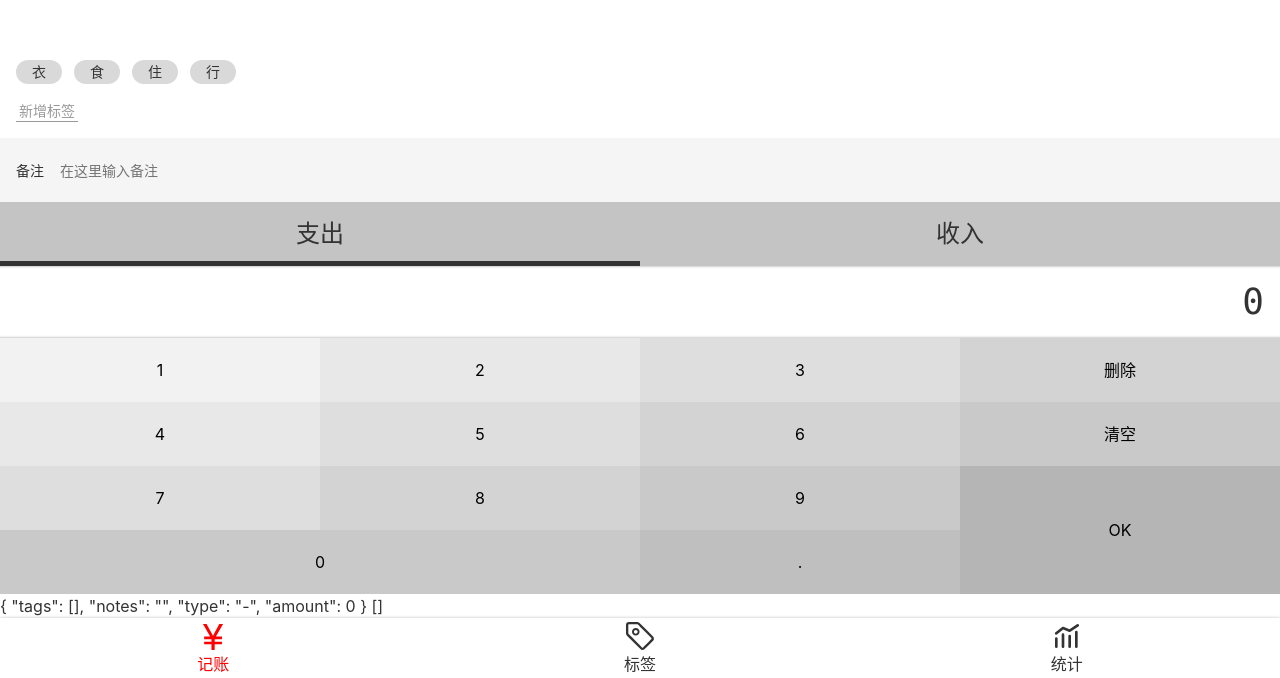
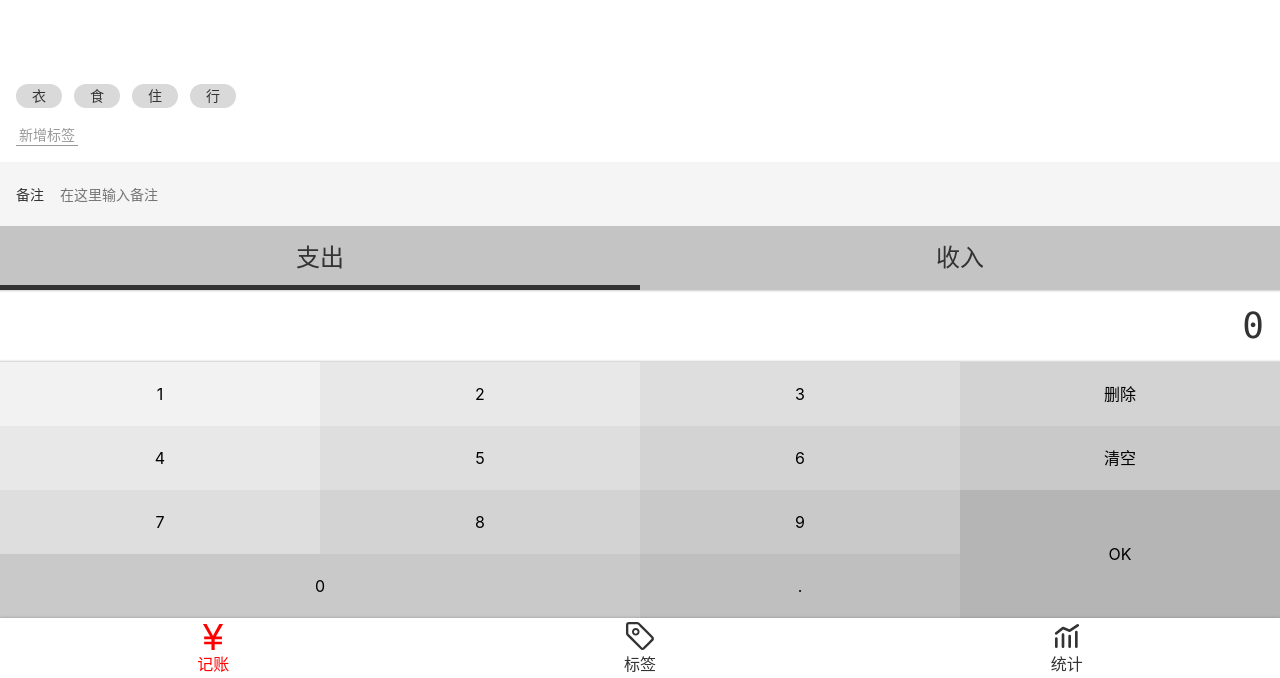
Before and after one commit to shangjingfan/MoneyMemory-Vue, a Vue app: page /#/money in a window 1280 px wide. Shown: the part 122-800 px from the top of the page. Built offline with nearby package versions, Linux system fonts and the light colour scheme.

Commit message:
封裝model.ts

```diff
--- /dev/null
+++ b/src/model.ts
@@ -0,0 +1,13 @@
+const localStorageKeyName = 'recordList';
+const model = {
+  clone(data: RecordItem[] | RecordItem){
+    return JSON.parse(JSON.stringify(data));
+  },
+  fetch() {
+    return JSON.parse(window.localStorage.getItem(localStorageKeyName) || '[]') as RecordItem[];
+  },
+  save(data: RecordItem[]) {
+    window.localStorage.setItem(localStorageKeyName, JSON.stringify(data));
+  }
+};
+export default model;
--- a/src/views/Money.vue
+++ b/src/views/Money.vue
@@ -1,7 +1,5 @@
 <template>
   <Layout class-prefix="layout">
-    {{record}}
-    {{recordList}}
     <NumberPad :value.sync="record.amount" @submit="saveRecord"/>
     <Types :value.sync="record.type"/>
     <Notes @update:value="onUpdateNotes"/>
@@ -16,16 +14,10 @@
   import Notes from '@/components/Money/Notes.vue';
   import Tags from '@/components/Money/Tags.vue';
   import {Component, Watch} from 'vue-property-decorator';
+  import model from '@/model';
 
-  const recordList: Record[] = JSON.parse(window.localStorage.getItem('recordList') || '[]');
-
-  type Record = {
-    tags: string[];
-    notes: string;
-    type: string;
-    amount: number; // 数据类型
-    createAt?: Date; // 类/构造函数
-  }
+  // fetch里已经声明了类型，recordList就不用再声明了
+  const recordList2 = model.fetch();
 
   @Component({
     components: {Tags, Notes, Types, NumberPad}
@@ -33,8 +25,8 @@
   export default class Money extends Vue {
     tags = ['衣', '食', '住', '行'];
 
-    recordList: Record[] = recordList;
-    record: Record = {tags: [], notes: '', type: '-', amount: 0};
+    recordList: RecordItem[] = recordList2;
+    record: RecordItem = {tags: [], notes: '', type: '-', amount: 0};
 
     onUpdateTags(value: string[]) {
       this.record.tags = value;
@@ -45,7 +37,7 @@
     }
 
     saveRecord() {
-      const record2: Record = JSON.parse(JSON.stringify(this.record));
+      const record2: RecordItem = model.clone(this.record);
       record2.createAt = new Date();
       this.recordList.push(record2);
       console.log(this.recordList);
@@ -53,7 +45,7 @@
 
     @Watch('recordList')
     onRecordListChange() {
-      window.localStorage.setItem('recordList', JSON.stringify(this.recordList));
+      model.save(this.recordList);
     }
   }
 </script>
```
Also changed, not shown: src/custom.d.ts (added, +7 -0 lines).
